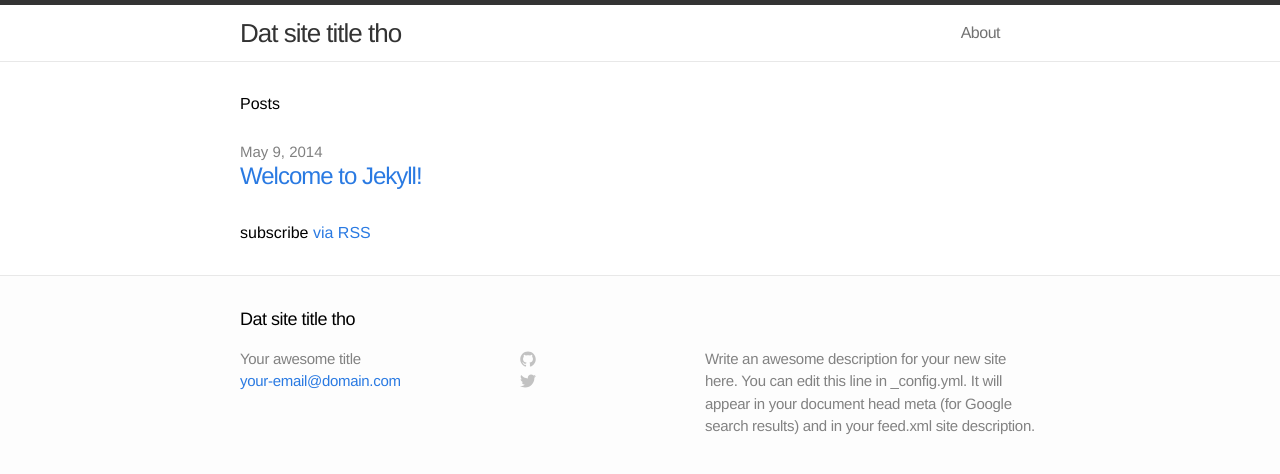
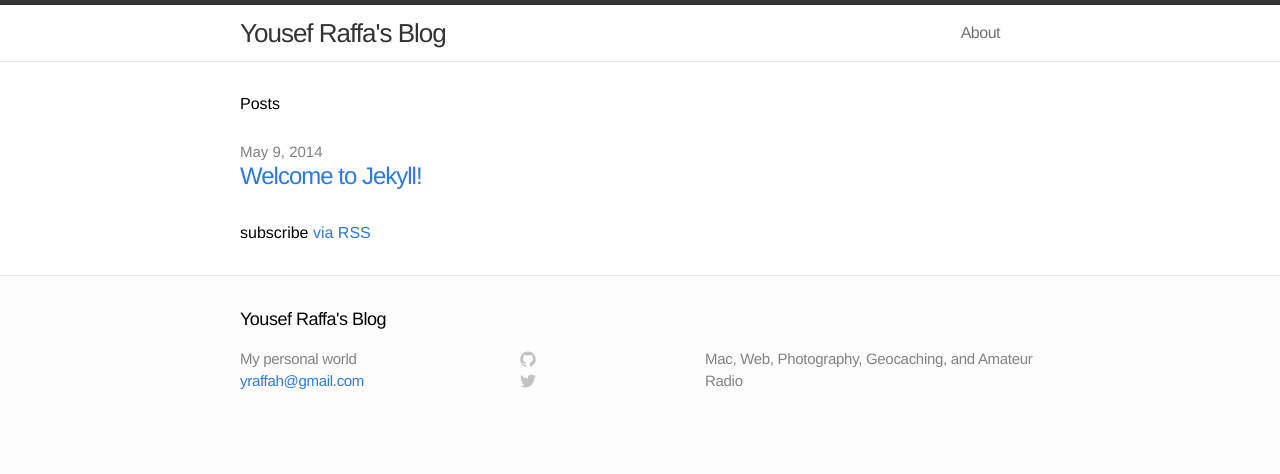
Before and after one commit to yraffah/yraffah.github.io, a Jekyll site: the page built from index.html, in a window 1280 px wide. Shown: the top 474 px of the page. Built offline with Jekyll 4.4.1, drawn with Linux system fonts in a browser that asks for light colours.

```diff
--- a/_config.yml
+++ b/_config.yml
@@ -1,11 +1,13 @@
 # Site settings
-name: Dat site title tho
-title: Your awesome title
-email: your-email@domain.com
-description: "Write an awesome description for your new site here. You can edit this line in _config.yml. It will appear in your document head meta (for Google search results) and in your feed.xml site description."
+name: Yousef Raffa's Blog
+title: My personal world
+email: yraffah@gmail.com
+description: "Mac, Web, Photography, Geocaching, and Amateur Radio"
 baseurl: ""
-url: "http://yourdomain.com"
+url: "http://yraffah.com"
 
 # Build settings
 markdown: kramdown
 permalinks: pretty
+timezone: AST
+lsi: TRUE
```
